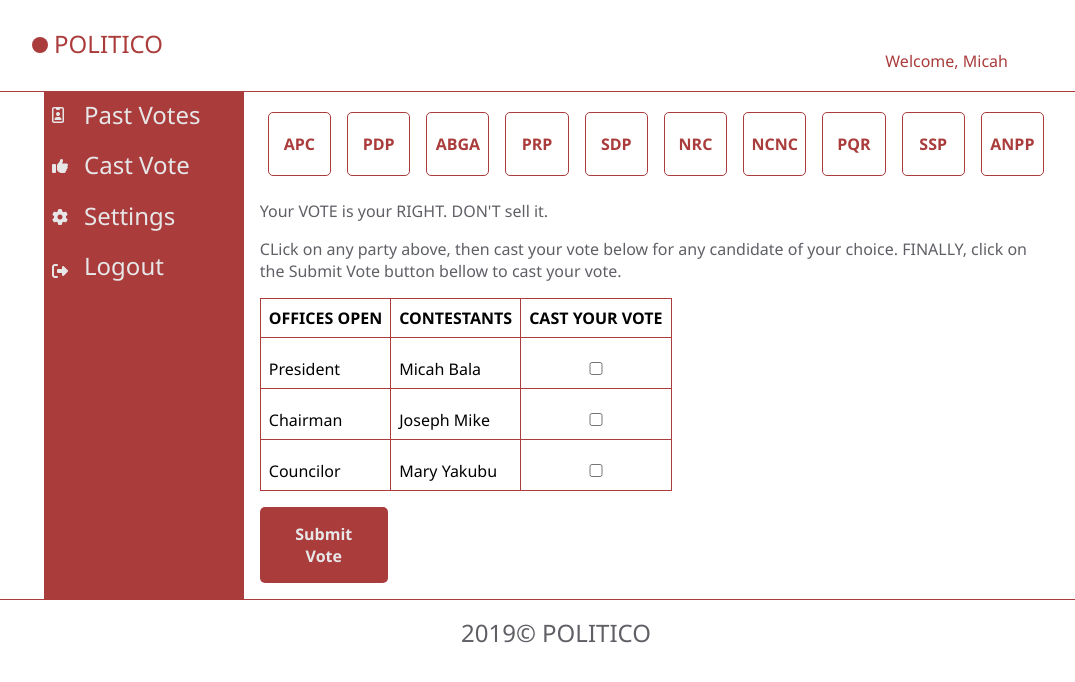
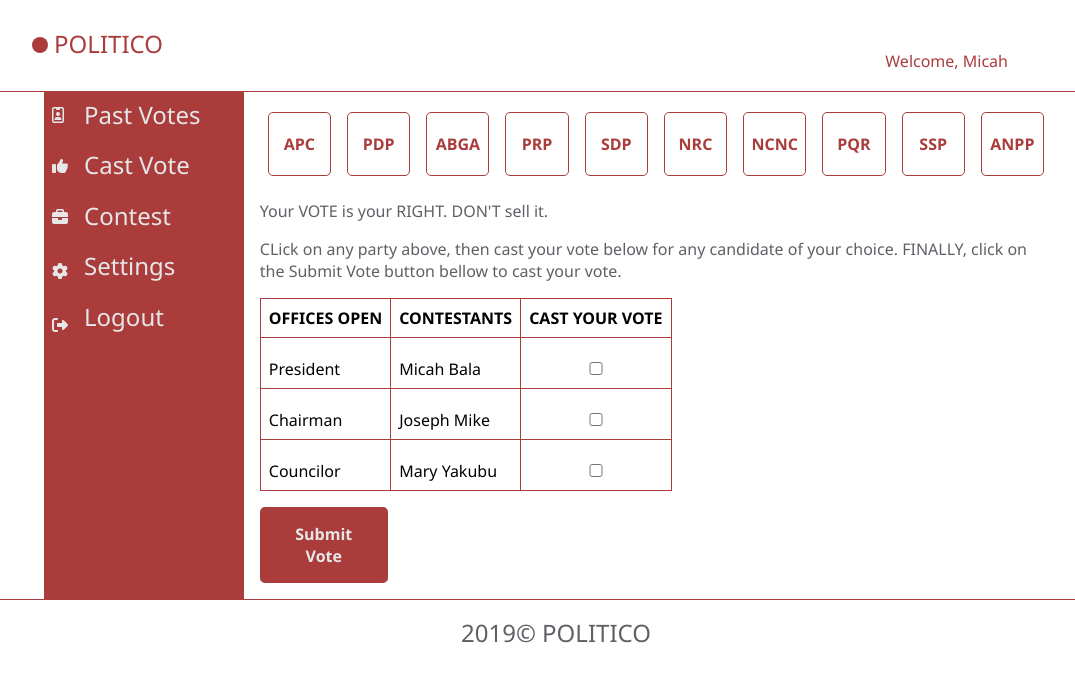
Before and after one commit to MicahBala/the_politico, a plain HTML site: page UI/voting.html in a window 1280 px wide. Shown: the whole page, without its empty margins (84-1159 px from the left). Drawn offline with Linux system fonts and the light colour scheme.

Commit message:
Updated menu fields in user profile and voting page

```diff
--- a/UI/voting.html
+++ b/UI/voting.html
@@ -32,6 +32,9 @@
                 <div class="vote-icon">
                       <i class="fa fa-thumbs-up" aria-hidden="true"></i>
                   </div>
+                  <div class="contest-icon">
+                          <i class="fa fa-briefcase" aria-hidden="true"></i>
+                      </div>
             <div class="setting-icon">
               <i class="fa fa-cog" aria-hidden="true"></i>
             </div>
@@ -43,6 +46,7 @@
           <div class="menu-names">
             <div class="vote-name"><p>Past Votes</p></div>
             <div class="cast-name"><p>Cast Vote</p></div>
+            <div class="cast-name"><p>Contest</p></div>
             <div class="setting-name"><p>Settings</p></div>
             <div class="logout-name"><p>Logout</p></div>
           </div>
```
Also changed, not shown: UI/user_profile.html (+4 -0 lines). Lines whose indentation alone changed are shown as unchanged.
